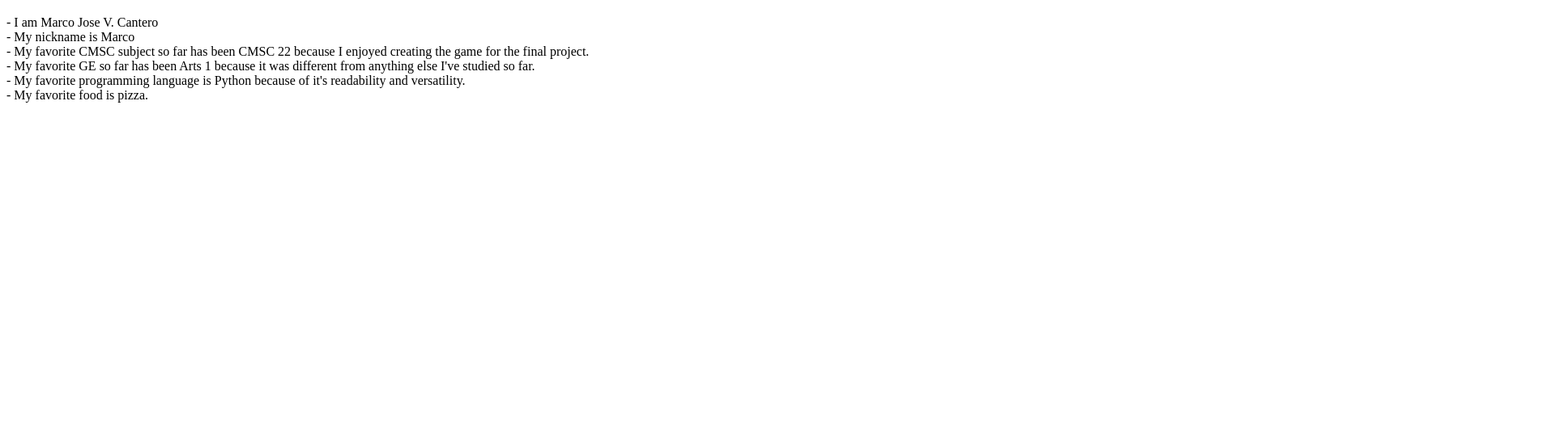
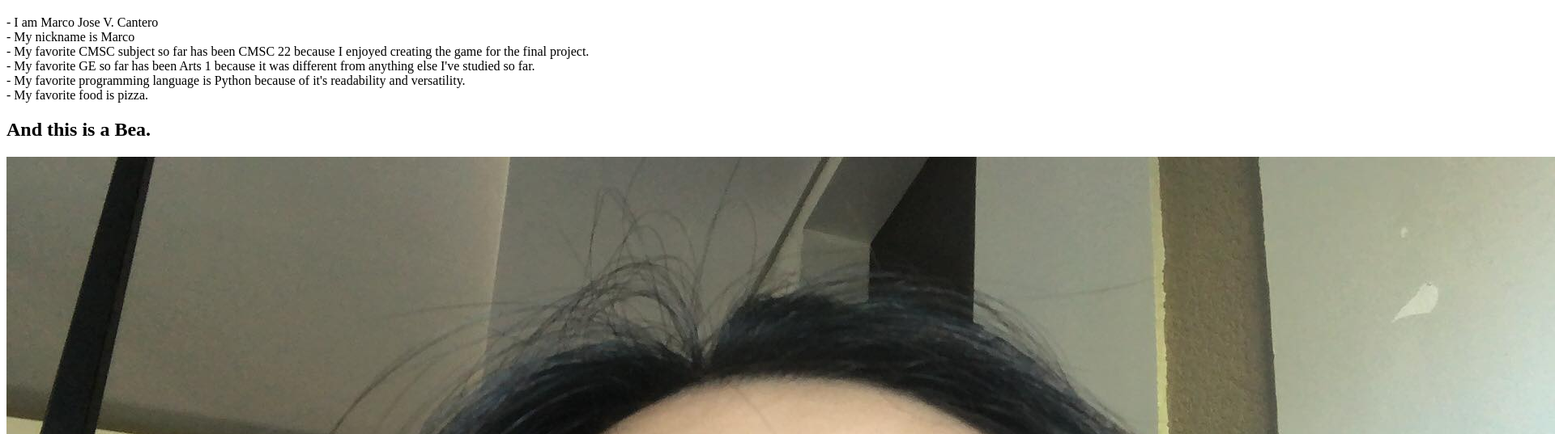
Before and after one commit to marcovcantero/marcovcantero.github.io, a plain HTML site: page index.html in a window 1280 px wide. Shown: the part 79-616 px from the top of the page at 81% size, 1920 px wide, since content can reach past the window. Drawn offline with Linux system fonts and the light colour scheme.

Commit message:
Final Commit

```diff
--- a/index.html
+++ b/index.html
@@ -11,5 +11,6 @@
         <br>- My favorite GE so far has been Arts 1 because it was different from anything else I've studied so far.
         <br>- My favorite programming language is Python because of it's readability and versatility.
         <br>- My favorite food is pizza.
+        <h2> And this is a Bea.</h2> <img src="bea.jpg">
     </body>
 </html>
```
Also changed, not shown: bea.jpg (added).
